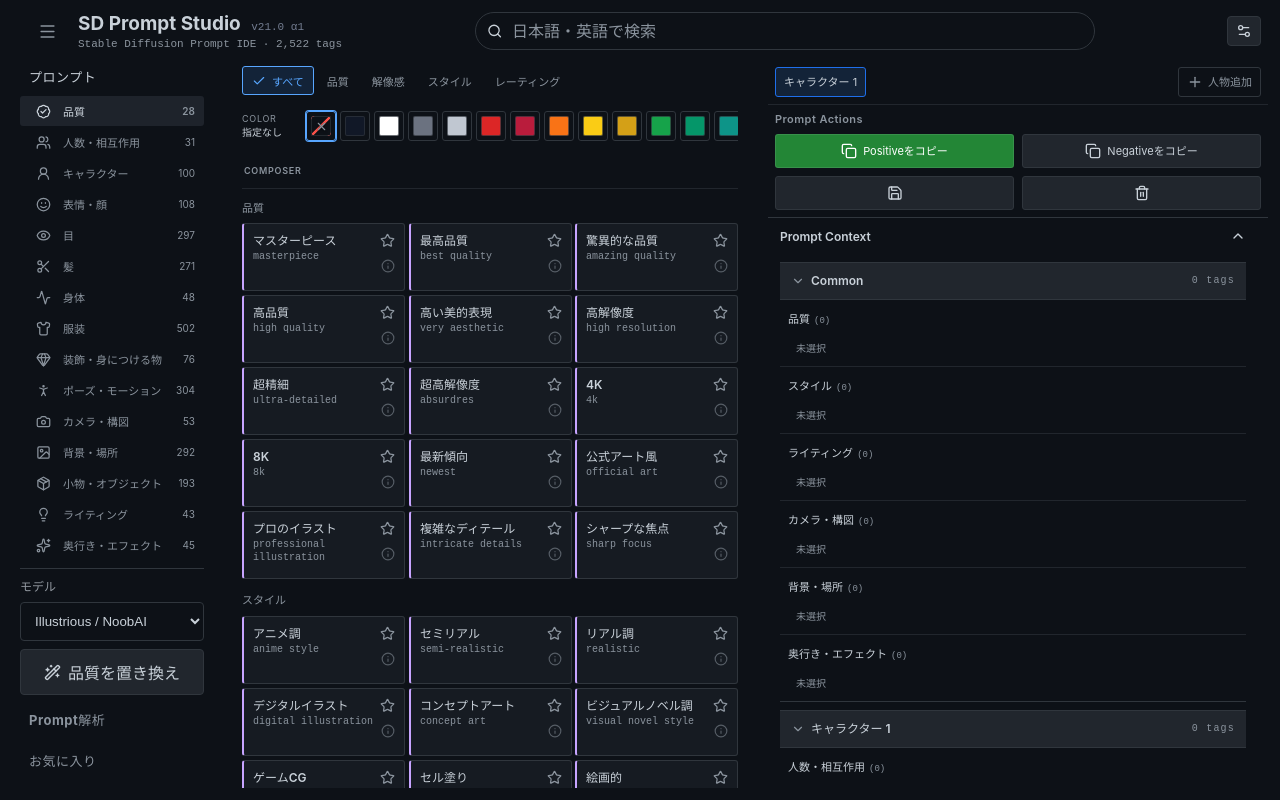
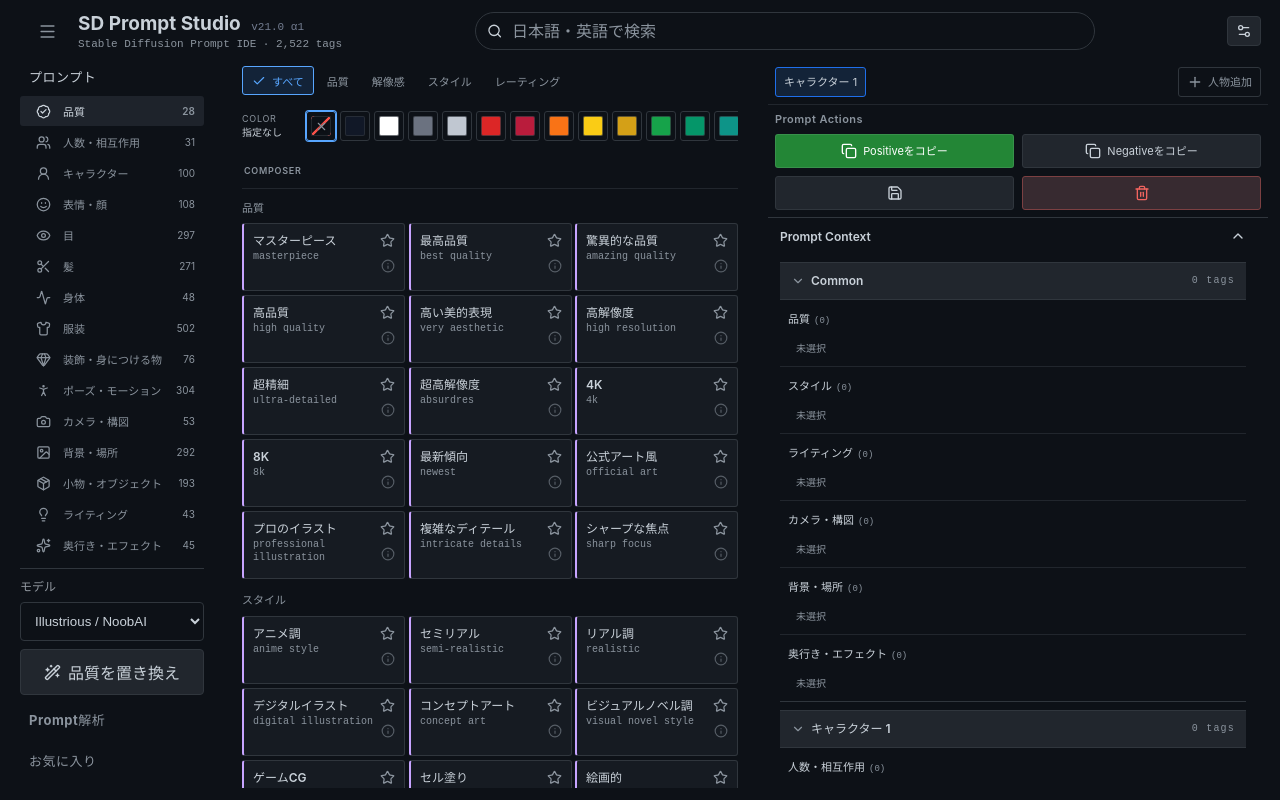
Before and after one commit to whatrune/sd-prompt-studio, a React (Vite) app: page / in a window 1280 px wide. Built offline with nearby package versions, Linux system fonts and the light colour scheme; the HTML template or start-up script is replaced by a standard one.

Commit message:
Style prompt clear as a danger action

```diff
--- a/scripts/test-reclassification.mjs
+++ b/scripts/test-reclassification.mjs
@@ -742,6 +742,9 @@ try {
   assert.equal(appSource.includes('<span>保存</span>'), false, 'Prompt Actions save controls must not render a text label')
   assert.equal(appSource.includes('<span>クリア</span>'), false, 'Prompt Actions clear controls must not render a text label')
   assert.equal((appSource.match(/className="clear-current-prompt"/g)??[]).length, 2, 'Prompt Actions must expose clear in Prompt and Library Inspector modes')
+  for (const stateSelector of ['.prompt-actions .clear-current-prompt{', '.prompt-actions .clear-current-prompt:hover{', '.prompt-actions .clear-current-prompt:active{']) {
+    assert(stylesSource.includes(stateSelector), `Prompt clear danger styling must define ${stateSelector}`)
+  }
   assert(appSource.includes('現在のPromptをすべてクリアしますか？'), 'clearing the current Prompt must require the requested confirmation')
   assert(appSource.includes('aria-label="設定" title="設定"'), 'the Header settings control must remain accessible while displaying only its icon')
   assert(appSource.includes('ref={settingsRef}') && appSource.includes('settingsRef.current?.contains'), 'Settings must close only when a pointer event occurs outside its wrapper')
--- a/src/styles.css
+++ b/src/styles.css
@@ -799,6 +799,9 @@ body{background:var(--bg-primary);color:var(--text-primary)}
 .prompt-actions .copy-positive:hover{border-color:var(--copy-primary-border)!important;background:var(--copy-primary-bg-hover)!important;color:var(--copy-primary-text)!important}
 .prompt-actions .copy-negative{border-color:var(--border)!important;background:var(--bg-tertiary)!important;color:var(--text-primary)!important}
 .prompt-actions .copy-negative:hover{border-color:var(--border-hover)!important;background:var(--bg-hover)!important}
+.prompt-actions .clear-current-prompt{border-color:color-mix(in srgb,var(--danger) 38%,var(--border))!important;background:color-mix(in srgb,var(--danger) 10%,var(--bg-tertiary))!important;color:color-mix(in srgb,var(--danger) 85%,var(--text-primary))!important}
+.prompt-actions .clear-current-prompt:hover{border-color:color-mix(in srgb,var(--danger) 58%,var(--border-hover))!important;background:color-mix(in srgb,var(--danger) 17%,var(--bg-hover))!important;color:var(--danger)!important}
+.prompt-actions .clear-current-prompt:active{border-color:color-mix(in srgb,var(--danger) 68%,var(--border-hover))!important;background:color-mix(in srgb,var(--danger) 23%,var(--bg-hover))!important;box-shadow:inset 0 1px 2px color-mix(in srgb,var(--danger) 32%,transparent)!important}
 .prompt-actions .copy-positive span,.prompt-actions .copy-negative span{white-space:nowrap}
 .modal-backdrop{background:var(--modal-backdrop)}
 .settings-field,.settings-popover p,.settings-toggle b,.settings-toggle small,.settings-popover-head>button{color:var(--text-secondary)}
```
